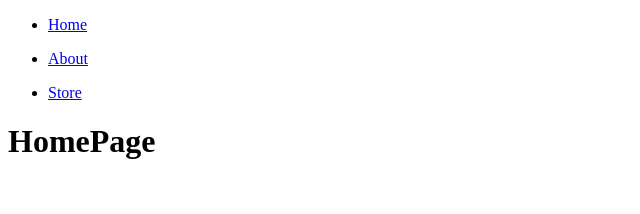
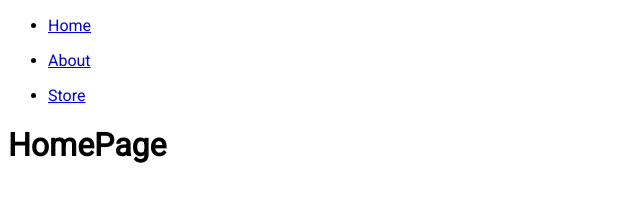
Before and after one commit to alvesronald/mynextproject, a Next.js app: page / in a window 1280 px wide. Shown: the top 214 px of the page, without its empty margins (0-640 px from the left). Built offline with nearby package versions, Linux system fonts and the light colour scheme.

Commit message:
feat: config Roboto font

```diff
--- a/app/layout.tsx
+++ b/app/layout.tsx
@@ -1,5 +1,6 @@
 import { Metadata } from "next"
 import { Navbar } from "../components/Navbar"
+import { Roboto } from 'next/font/google'
 
 
 export const metadata: Metadata = {
@@ -7,6 +8,12 @@
   description: 'My description project',
   keywords:['next','react']
 }
+
+const roboto = Roboto({
+  weight: ['300', '400'],
+  style: ['italic', 'normal'],
+  subsets: ['latin']
+})
 
 
 export default function RootLayout({
@@ -16,7 +23,7 @@
 }) {
   return (
     <html lang="en">
-      <body>
+      <body className={roboto.className}>
         <Navbar />
         {children}
       </body>
```
